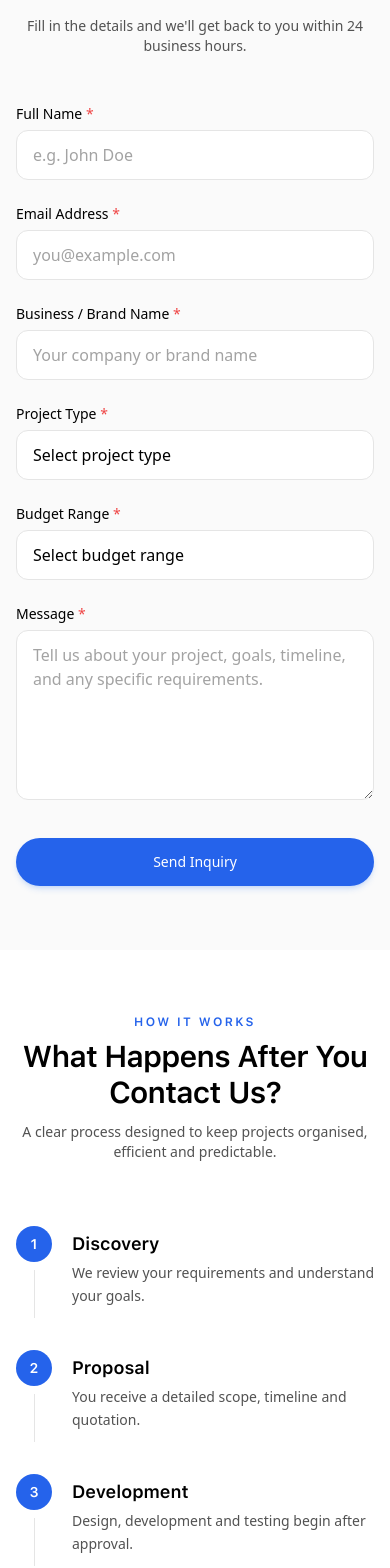
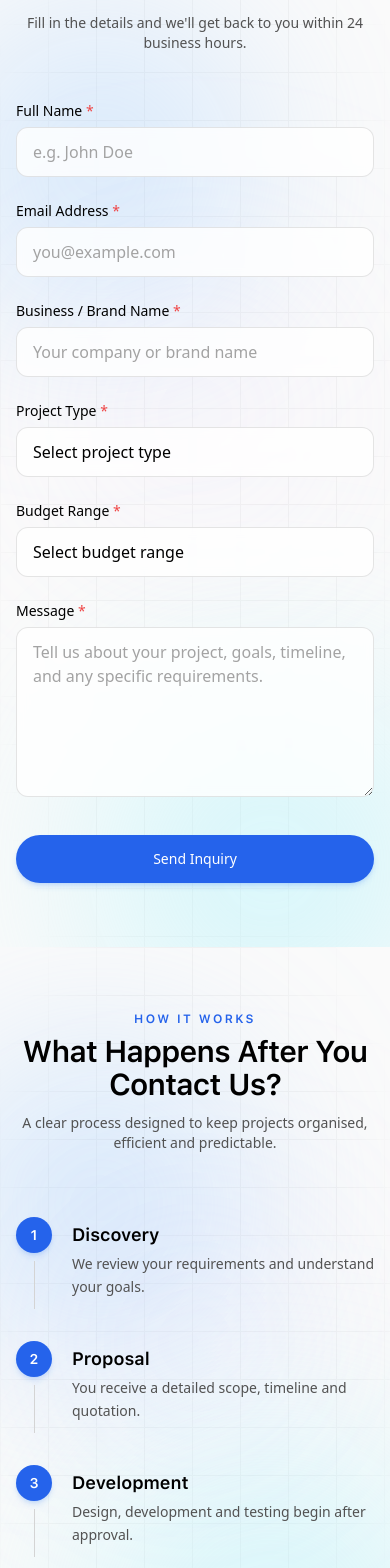
Before and after one commit to jitendra-math/Agency-Website, a Next.js app: page /contact in a window 390 px wide. Shown: the part 3106-4674 px from the top of the page. Built offline with nearby package versions, Linux system fonts and the light colour scheme; a web font is replaced by a local one.

Commit message:
Update via Repo Manager 🚀

```diff
--- a/src/components/sections/contact/ContactCTA.jsx
+++ b/src/components/sections/contact/ContactCTA.jsx
@@ -2,19 +2,106 @@
 
 "use client";
 
+import { motion } from "framer-motion";
 import Link from "next/link";
 
 export default function ContactCTA() {
+  const smoothEase = [0.16, 1, 0.3, 1];
+
   return (
-    <section className="bg-neutral-50 dark:bg-neutral-950 px-4 py-16 sm:py-24 transition-colors duration-300">
-      <div className="max-w-4xl mx-auto text-center">
-        <h2 className="text-3xl sm:text-4xl md:text-5xl font-bold tracking-tight text-black dark:text-white">
+    <section
+      className="
+        relative isolate overflow-hidden
+        px-4 py-16 sm:py-24
+        bg-[#fafafa] dark:bg-[#050505]
+        transition-colors duration-500
+      "
+    >
+      {/* Ambient Glows */}
+      <div className="absolute inset-0 -z-10 overflow-hidden pointer-events-none">
+        <motion.div
+          animate={{
+            x: [0, -30, 0],
+            y: [0, 40, 0],
+            scale: [1, 1.1, 1],
+          }}
+          transition={{ duration: 25, repeat: Infinity, ease: "easeInOut" }}
+          className="
+            absolute top-[10%] left-[-10%] sm:top-[20%] sm:left-[10%]
+            w-[80vw] h-[80vw] sm:w-[500px] sm:h-[500px]
+            rounded-full
+            bg-blue-300/30 dark:bg-indigo-900/20
+            blur-[80px] sm:blur-[120px]
+            mix-blend-multiply dark:mix-blend-screen
+          "
+        />
+        <motion.div
+          animate={{
+            x: [0, 40, 0],
+            y: [0, -30, 0],
+            scale: [1, 1.15, 1],
+          }}
+          transition={{ duration: 30, repeat: Infinity, ease: "easeInOut" }}
+          className="
+            absolute bottom-[-10%] right-[-10%] sm:bottom-[10%] sm:right-[10%]
+            w-[90vw] h-[90vw] sm:w-[600px] sm:h-[600px]
+            rounded-full
+            bg-cyan-200/40 dark:bg-cyan-900/15
+            blur-[90px] sm:blur-[130px]
+            mix-blend-multiply dark:mix-blend-screen
+          "
+        />
+        <motion.div
+          animate={{ opacity: [0.3, 0.5, 0.3] }}
+          transition={{ duration: 20, repeat: Infinity, ease: "easeInOut" }}
+          className="
+            absolute top-1/2 left-1/2 -translate-x-1/2 -translate-y-1/2
+            w-[70vw] h-[70vw] sm:w-[400px] sm:h-[400px]
+            rounded-full
+            bg-purple-200/30 dark:bg-violet-900/15
+            blur-[100px] sm:blur-[120px]
+            mix-blend-multiply dark:mix-blend-screen
+          "
+        />
+      </div>
+
+      {/* Subtle Grid Depth */}
+      <div
+        className="
+          absolute inset-0 -z-20
+          opacity-[0.03] dark:opacity-[0.05]
+          bg-[linear-gradient(#000_1px,transparent_1px),linear-gradient(90deg,#000_1px,transparent_1px)]
+          bg-[size:48px_48px] sm:bg-[size:64px_64px]
+          [mask-image:radial-gradient(ellipse_60%_70%_at_50%_50%,#000_70%,transparent_100%)]
+        "
+      />
+
+      <div className="relative z-10 max-w-4xl mx-auto text-center">
+        <motion.h2
+          initial={{ opacity: 0, y: 30 }}
+          whileInView={{ opacity: 1, y: 0 }}
+          transition={{ duration: 1.2, ease: smoothEase }}
+          viewport={{ once: true, margin: "-80px" }}
+          className="text-3xl sm:text-4xl md:text-5xl lg:text-6xl font-bold tracking-tight text-black dark:text-white leading-[1.1]"
+        >
           Ready To Start?
-        </h2>
-        <p className="text-sm sm:text-base text-neutral-600 dark:text-neutral-400 mt-4 max-w-2xl mx-auto leading-relaxed">
+        </motion.h2>
+        <motion.p
+          initial={{ opacity: 0, y: 20 }}
+          whileInView={{ opacity: 1, y: 0 }}
+          transition={{ duration: 1.2, delay: 0.1, ease: smoothEase }}
+          viewport={{ once: true, margin: "-80px" }}
+          className="text-sm sm:text-base text-neutral-600 dark:text-neutral-400 mt-4 max-w-2xl mx-auto leading-relaxed"
+        >
           Tell us about your project and we'll get back to you with the next steps.
-        </p>
-        <div className="mt-10 flex flex-col sm:flex-row gap-4 justify-center">
+        </motion.p>
+        <motion.div
+          initial={{ opacity: 0, y: 20 }}
+          whileInView={{ opacity: 1, y: 0 }}
+          transition={{ duration: 1.2, delay: 0.2, ease: smoothEase }}
+          viewport={{ once: true, margin: "-80px" }}
+          className="mt-10 flex flex-col sm:flex-row gap-4 justify-center"
+        >
           <Link
             href="#inquiry"
             className="group inline-flex items-center justify-center px-8 py-3.5 rounded-full bg-blue-600 hover:bg-blue-700 text-white font-medium text-sm sm:text-base transition-all duration-300 shadow-md shadow-blue-500/20 hover:shadow-lg hover:shadow-blue-500/30 hover:scale-[1.02] active:scale-[0.98]"
@@ -42,7 +129,7 @@ export default function ContactCTA() {
           >
             Chat On WhatsApp
           </a>
-        </div>
+        </motion.div>
       </div>
     </section>
   );
--- a/src/components/sections/contact/ProcessTimeline.jsx
+++ b/src/components/sections/contact/ProcessTimeline.jsx
@@ -28,17 +28,85 @@ const steps = [
 ];
 
 export default function ProcessTimeline() {
+  const smoothEase = [0.16, 1, 0.3, 1];
+
   return (
-    <section className="bg-white dark:bg-neutral-950/90 px-4 py-16 sm:py-20 transition-colors duration-300">
-      <div className="max-w-6xl mx-auto">
+    <section
+      className="
+        relative isolate overflow-hidden
+        px-4 py-16 sm:py-20
+        bg-[#fafafa] dark:bg-[#050505]
+        transition-colors duration-500
+      "
+    >
+      {/* Ambient Glows */}
+      <div className="absolute inset-0 -z-10 overflow-hidden pointer-events-none">
+        <motion.div
+          animate={{
+            x: [0, -30, 0],
+            y: [0, 40, 0],
+            scale: [1, 1.1, 1],
+          }}
+          transition={{ duration: 25, repeat: Infinity, ease: "easeInOut" }}
+          className="
+            absolute top-[10%] left-[-10%] sm:top-[20%] sm:left-[10%]
+            w-[80vw] h-[80vw] sm:w-[500px] sm:h-[500px]
+            rounded-full
+            bg-blue-300/30 dark:bg-indigo-900/20
+            blur-[80px] sm:blur-[120px]
+            mix-blend-multiply dark:mix-blend-screen
+          "
+        />
+        <motion.div
+          animate={{
+            x: [0, 40, 0],
+            y: [0, -30, 0],
+            scale: [1, 1.15, 1],
+          }}
+          transition={{ duration: 30, repeat: Infinity, ease: "easeInOut" }}
+          className="
+            absolute bottom-[-10%] right-[-10%] sm:bottom-[10%] sm:right-[10%]
+            w-[90vw] h-[90vw] sm:w-[600px] sm:h-[600px]
+            rounded-full
+            bg-cyan-200/40 dark:bg-cyan-900/15
+            blur-[90px] sm:blur-[130px]
+            mix-blend-multiply dark:mix-blend-screen
+          "
+        />
+        <motion.div
+          animate={{ opacity: [0.3, 0.5, 0.3] }}
+          transition={{ duration: 20, repeat: Infinity, ease: "easeInOut" }}
+          className="
+            absolute top-1/2 left-1/2 -translate-x-1/2 -translate-y-1/2
+            w-[70vw] h-[70vw] sm:w-[400px] sm:h-[400px]
+            rounded-full
+            bg-purple-200/30 dark:bg-violet-900/15
+            blur-[100px] sm:blur-[120px]
+            mix-blend-multiply dark:mix-blend-screen
+          "
+        />
+      </div>
+
+      {/* Subtle Grid Depth */}
+      <div
+        className="
+          absolute inset-0 -z-20
+          opacity-[0.03] dark:opacity-[0.05]
+          bg-[linear-gradient(#000_1px,transparent_1px),linear-gradient(90deg,#000_1px,transparent_1px)]
+          bg-[size:48px_48px] sm:bg-[size:64px_64px]
+          [mask-image:radial-gradient(ellipse_60%_70%_at_50%_50%,#000_70%,transparent_100%)]
+        "
+      />
+
+      <div className="relative z-10 max-w-6xl mx-auto">
         <div className="text-center max-w-3xl mx-auto mb-16">
           <p className="text-xs sm:text-sm font-semibold uppercase tracking-[0.2em] text-blue-600 dark:text-blue-400">
             How It Works
           </p>
-          <h2 className="text-3xl sm:text-4xl font-bold tracking-tight text-black dark:text-white mt-2">
+          <h2 className="text-3xl sm:text-4xl md:text-5xl lg:text-6xl font-bold tracking-tight text-black dark:text-white mt-2 leading-[1.1]">
             What Happens After You Contact Us?
           </h2>
-          <p className="text-sm sm:text-base text-neutral-600 dark:text-neutral-400 mt-3">
+          <p className="text-sm sm:text-base text-neutral-600 dark:text-neutral-400 mt-3 max-w-2xl mx-auto">
             A clear process designed to keep projects organised, efficient and predictable.
           </p>
         </div>
@@ -46,20 +114,27 @@ export default function ProcessTimeline() {
         {/* Desktop Horizontal Timeline (hidden on mobile) */}
         <div className="hidden md:block relative">
           {/* connecting line */}
-          <div className="absolute top-9 left-0 right-0 h-px bg-neutral-200 dark:bg-neutral-800" />
+          <div className="absolute top-9 left-0 right-0 h-px bg-neutral-300 dark:bg-neutral-700" />
           <div className="grid grid-cols-4 gap-6">
             {steps.map((step, idx) => (
-              <div key={idx} className="relative text-center">
-                <div className="inline-flex items-center justify-center w-9 h-9 rounded-full bg-blue-600 text-white font-semibold text-sm relative z-10 mb-4">
+              <motion.div
+                key={idx}
+                initial={{ opacity: 0, y: 20 }}
+                whileInView={{ opacity: 1, y: 0 }}
+                transition={{ delay: idx * 0.1, duration: 0.8, ease: smoothEase }}
+                viewport={{ once: true, margin: "-50px" }}
+                className="relative text-center"
+              >
+                <div className="inline-flex items-center justify-center w-9 h-9 rounded-full bg-blue-600 text-white font-semibold text-sm relative z-10 mb-4 shadow-md shadow-blue-500/20">
                   {idx + 1}
                 </div>
                 <h3 className="text-lg font-semibold text-black dark:text-white">
                   {step.title}
                 </h3>
-                <p className="text-sm text-neutral-600 dark:text-neutral-400 mt-1 leading-relaxed">
+                <p className="text-sm text-neutral-600 dark:text-neutral-400 mt-1 leading-relaxed max-w-[180px] mx-auto">
                   {step.description}
                 </p>
-              </div>
+              </motion.div>
             ))}
           </div>
         </div>
@@ -67,13 +142,20 @@ export default function ProcessTimeline() {
         {/* Mobile Vertical Timeline */}
         <div className="md:hidden space-y-8">
           {steps.map((step, idx) => (
-            <div key={idx} className="flex gap-5">
+            <motion.div
+              key={idx}
+              initial={{ opacity: 0, x: -10 }}
+              whileInView={{ opacity: 1, x: 0 }}
+              transition={{ delay: idx * 0.08, duration: 0.6, ease: smoothEase }}
+              viewport={{ once: true, margin: "-30px" }}
+              className="flex gap-5"
+            >
               <div className="flex flex-col items-center">
-                <div className="flex items-center justify-center w-9 h-9 rounded-full bg-blue-600 text-white font-semibold text-sm flex-shrink-0">
+                <div className="flex items-center justify-center w-9 h-9 rounded-full bg-blue-600 text-white font-semibold text-sm flex-shrink-0 shadow-md shadow-blue-500/20">
                   {idx + 1}
                 </div>
                 {idx < steps.length - 1 && (
-                  <div className="w-px h-12 bg-neutral-200 dark:bg-neutral-800 mt-2" />
+                  <div className="w-px h-12 bg-neutral-300 dark:bg-neutral-700 mt-2" />
                 )}
               </div>
               <div className="pt-1">
@@ -84,7 +166,7 @@ export default function ProcessTimeline() {
                   {step.description}
                 </p>
               </div>
-            </div>
+            </motion.div>
           ))}
         </div>
       </div>
--- a/src/components/sections/contact/ProjectInquiryForm.jsx
+++ b/src/components/sections/contact/ProjectInquiryForm.jsx
@@ -3,6 +3,7 @@
 "use client";
 
 import { useState } from "react";
+import { motion } from "framer-motion";
 
 export default function ProjectInquiryForm() {
   const [formData, setFormData] = useState({
@@ -13,6 +14,7 @@ export default function ProjectInquiryForm() {
     budget: "",
     message: "",
   });
+  const smoothEase = [0.16, 1, 0.3, 1];
 
   const handleChange = (e) => {
     const { name, value } = e.target;
@@ -36,13 +38,80 @@ export default function ProjectInquiryForm() {
   };
 
   return (
-    <section id="inquiry" className="bg-neutral-50 dark:bg-neutral-950 px-4 py-16 sm:py-20 transition-colors duration-300">
-      <div className="max-w-3xl mx-auto">
+    <section
+      id="inquiry"
+      className="
+        relative isolate overflow-hidden
+        px-4 py-16 sm:py-20
+        bg-[#fafafa] dark:bg-[#050505]
+        transition-colors duration-500
+      "
+    >
+      {/* Ambient Glows */}
+      <div className="absolute inset-0 -z-10 overflow-hidden pointer-events-none">
+        <motion.div
+          animate={{
+            x: [0, -30, 0],
+            y: [0, 40, 0],
+            scale: [1, 1.1, 1],
+          }}
+          transition={{ duration: 25, repeat: Infinity, ease: "easeInOut" }}
+          className="
+            absolute top-[10%] left-[-10%] sm:top-[20%] sm:left-[10%]
+            w-[80vw] h-[80vw] sm:w-[500px] sm:h-[500px]
+            rounded-full
+            bg-blue-300/30 dark:bg-indigo-900/20
+            blur-[80px] sm:blur-[120px]
+            mix-blend-multiply dark:mix-blend-screen
+          "
+        />
+        <motion.div
+          animate={{
+            x: [0, 40, 0],
+            y: [0, -30, 0],
+            scale: [1, 1.15, 1],
+          }}
+          transition={{ duration: 30, repeat: Infinity, ease: "easeInOut" }}
+          className="
+            absolute bottom-[-10%] right-[-10%] sm:bottom-[10%] sm:right-[10%]
+            w-[90vw] h-[90vw] sm:w-[600px] sm:h-[600px]
+            rounded-full
+            bg-cyan-200/40 dark:bg-cyan-900/15
+            blur-[90px] sm:blur-[130px]
+            mix-blend-multiply dark:mix-blend-screen
+          "
+        />
+        <motion.div
+          animate={{ opacity: [0.3, 0.5, 0.3] }}
+          transition={{ duration: 20, repeat: Infinity, ease: "easeInOut" }}
+          className="
+            absolute top-1/2 left-1/2 -translate-x-1/2 -translate-y-1/2
+            w-[70vw] h-[70vw] sm:w-[400px] sm:h-[400px]
+            rounded-full
+            bg-purple-200/30 dark:bg-violet-900/15
+            blur-[100px] sm:blur-[120px]
+            mix-blend-multiply dark:mix-blend-screen
+          "
+        />
+      </div>
+
+      {/* Subtle Grid Depth */}
+      <div
+        className="
+          absolute inset-0 -z-20
+          opacity-[0.03] dark:opacity-[0.05]
+          bg-[linear-gradient(#000_1px,transparent_1px),linear-gradient(90deg,#000_1px,transparent_1px)]
+          bg-[size:48px_48px] sm:bg-[size:64px_64px]
+          [mask-image:radial-gradient(ellipse_60%_70%_at_50%_50%,#000_70%,transparent_100%)]
+        "
+      />
+
+      <div className="relative z-10 max-w-3xl mx-auto">
         <div className="text-center mb-12">
           <p className="text-xs sm:text-sm font-semibold uppercase tracking-[0.2em] text-blue-600 dark:text-blue-400">
             Start a Project
           </p>
-          <h2 className="text-3xl sm:text-4xl font-bold tracking-tight text-black dark:text-white mt-2">
+          <h2 className="text-3xl sm:text-4xl md:text-5xl lg:text-6xl font-bold tracking-tight text-black dark:text-white mt-2 leading-[1.1]">
             Tell Us About Your Vision
           </h2>
           <p className="text-sm sm:text-base text-neutral-600 dark:text-neutral-400 mt-3 max-w-xl mx-auto">
@@ -63,7 +132,7 @@ export default function ProjectInquiryForm() {
                 value={formData.fullName}
                 onChange={handleChange}
                 required
-                className="w-full px-4 py-3 rounded-xl border border-neutral-200 dark:border-neutral-800 bg-white dark:bg-neutral-900/60 text-black dark:text-white placeholder-neutral-400 dark:placeholder-neutral-500 focus:outline-none focus:ring-2 focus:ring-blue-500/50 focus:border-transparent transition-colors duration-200"
+                className="w-full px-4 py-3 rounded-xl bg-white/80 dark:bg-white/[0.06] backdrop-blur-sm border border-black/10 dark:border-white/10 text-black dark:text-white placeholder-neutral-400 dark:placeholder-neutral-500 focus:outline-none focus:ring-2 focus:ring-blue-500/50 focus:border-transparent transition-colors duration-200"
                 placeholder="e.g. John Doe"
               />
             </div>
@@ -78,7 +147,7 @@ export default function ProjectInquiryForm() {
                 value={formData.email}
                 onChange={handleChange}
                 required
-                className="w-full px-4 py-3 rounded-xl border border-neutral-200 dark:border-neutral-800 bg-white dark:bg-neutral-900/60 text-black dark:text-white placeholder-neutral-400 dark:placeholder-neutral-500 focus:outline-none focus:ring-2 focus:ring-blue-500/50 focus:border-transparent transition-colors duration-200"
+                className="w-full px-4 py-3 rounded-xl bg-white/80 dark:bg-white/[0.06] backdrop-blur-sm border border-black/10 dark:border-white/10 text-black dark:text-white placeholder-neutral-400 dark:placeholder-neutral-500 focus:outline-none focus:ring-2 focus:ring-blue-500/50 focus:border-transparent transition-colors duration-200"
                 placeholder="you@example.com"
               />
             </div>
@@ -95,7 +164,7 @@ export default function ProjectInquiryForm() {
               value={formData.business}
               onChange={handleChange}
               required
-              className="w-full px-4 py-3 rounded-xl border border-neutral-200 dark:border-neutral-800 bg-white dark:bg-neutral-900/60 text-black dark:text-white placeholder-neutral-400 dark:placeholder-neutral-500 focus:outline-none focus:ring-2 focus:ring-blue-500/50 focus:border-transparent transition-colors duration-200"
+              className="w-full px-4 py-3 rounded-xl bg-white/80 dark:bg-white/[0.06] backdrop-blur-sm border border-black/10 dark:border-white/10 text-black dark:text-white placeholder-neutral-400 dark:placeholder-neutral-500 focus:outline-none focus:ring-2 focus:ring-blue-500/50 focus:border-transparent transition-colors duration-200"
               placeholder="Your company or brand name"
             />
           </div>
@@ -111,7 +180,7 @@ export default function ProjectInquiryForm() {
                 value={formData.projectType}
                 onChange={handleChange}
                 required
-                className="w-full px-4 py-3 rounded-xl border border-neutral-200 dark:border-neutral-800 bg-white dark:bg-neutral-900/60 text-black dark:text-white focus:outline-none focus:ring-2 focus:ring-blue-500/50 focus:border-transparent transition-colors duration-200 appearance-none"
+                className="w-full px-4 py-3 rounded-xl bg-white/80 dark:bg-white/[0.06] backdrop-blur-sm border border-black/10 dark:border-white/10 text-black dark:text-white focus:outline-none focus:ring-2 focus:ring-blue-500/50 focus:border-transparent transition-colors duration-200 appearance-none"
               >
                 <option value="" disabled>Select project type</option>
                 <option value="landing-page">Landing Page</option>
@@ -134,7 +203,7 @@ export default function ProjectInquiryForm() {
                 value={formData.budget}
                 onChange={handleChange}
                 required
-                className="w-full px-4 py-3 rounded-xl border border-neutral-200 dark:border-neutral-800 bg-white dark:bg-neutral-900/60 text-black dark:text-white focus:outline-none focus:ring-2 focus:ring-blue-500/50 focus:border-transparent transition-colors duration-200 appearance-none"
+                className="w-full px-4 py-3 rounded-xl bg-white/80 dark:bg-white/[0.06] backdrop-blur-sm border border-black/10 dark:border-white/10 text-black dark:text-white focus:outline-none focus:ring-2 focus:ring-blue-500/50 focus:border-transparent transition-colors duration-200 appearance-none"
               >
                 <option value="" disabled>Select budget range</option>
                 <option value="below-10000">Below ₹10,000</option>
@@ -157,7 +226,7 @@ export default function ProjectInquiryForm() {
               value={formData.message}
               onChange={handleChange}
               required
-              className="w-full px-4 py-3 rounded-xl border border-neutral-200 dark:border-neutral-800 bg-white dark:bg-neutral-900/60 text-black dark:text-white placeholder-neutral-400 dark:placeholder-neutral-500 focus:outline-none focus:ring-2 focus:ring-blue-500/50 focus:border-transparent transition-colors duration-200 resize-y"
+              className="w-full px-4 py-3 rounded-xl bg-white/80 dark:bg-white/[0.06] backdrop-blur-sm border border-black/10 dark:border-white/10 text-black dark:text-white placeholder-neutral-400 dark:placeholder-neutral-500 focus:outline-none focus:ring-2 focus:ring-blue-500/50 focus:border-transparent transition-colors duration-200 resize-y"
               placeholder="Tell us about your project, goals, timeline, and any specific requirements."
             />
           </div>
```
